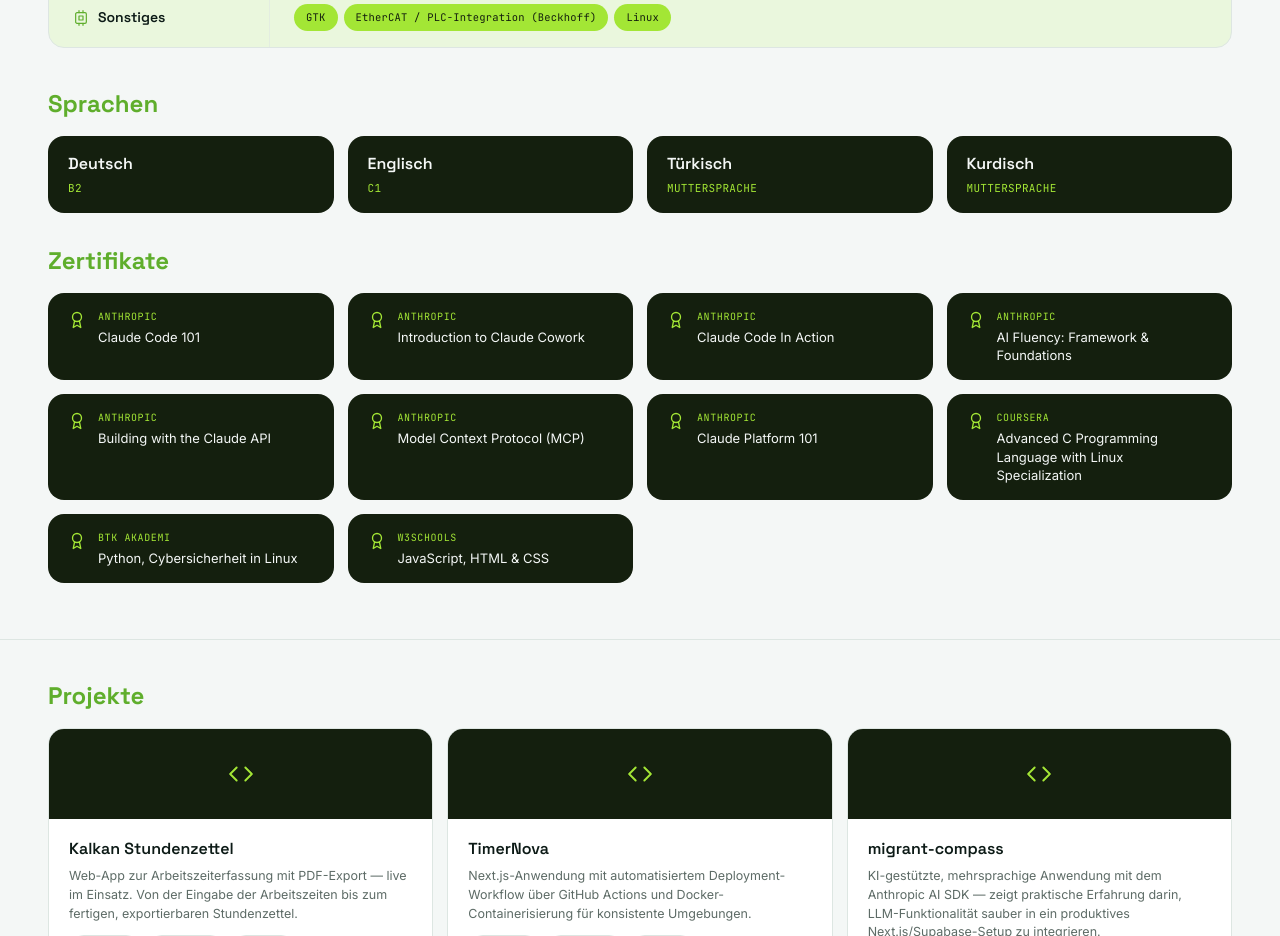
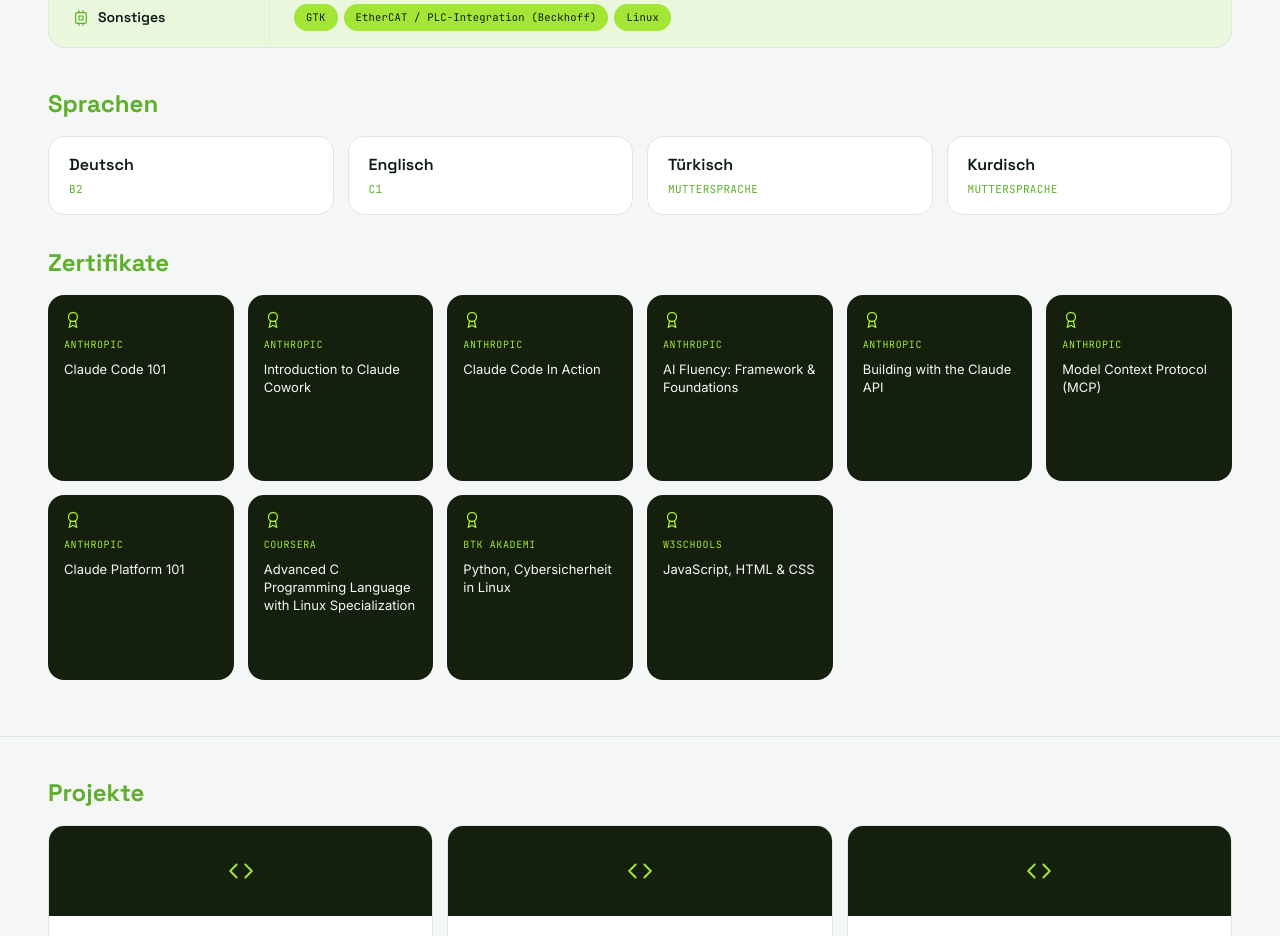
Before and after one commit to kalkanlatif/latif-portfolio, a Next.js app: page / in a window 1280 px wide. Shown: the part 1860-2796 px from the top of the page. Built offline with nearby package versions, Linux system fonts and the light colour scheme.

Commit message:
style: make certificate cards square and language cards white

```diff
--- a/src/components/Skills.tsx
+++ b/src/components/Skills.tsx
@@ -165,12 +165,12 @@ export default function Skills() {
           {languages.map((lang) => (
             <div
               key={lang.name}
-              className="rounded-card bg-card-dark px-5 py-4 transition-all duration-300 ease-out hover:-translate-y-1 hover:shadow-[0_14px_28px_-10px_rgba(20,31,14,0.5)]"
+              className="rounded-card border border-border bg-card px-5 py-4 transition-all duration-300 ease-out hover:-translate-y-1 hover:shadow-[0_14px_28px_-10px_rgba(20,31,14,0.15)]"
             >
-              <div className="font-display text-base font-semibold text-on-dark">
+              <div className="font-display text-base font-semibold text-ink">
                 {lang.name}
               </div>
-              <div className="mt-1 font-mono text-[11px] tracking-[0.03em] text-accent-bright uppercase">
+              <div className="mt-1 font-mono text-[11px] tracking-[0.03em] text-accent uppercase">
                 {lang.level}
               </div>
             </div>
@@ -182,11 +182,11 @@ export default function Skills() {
         <div className="mb-4 font-display text-2xl font-bold text-accent">
           Zertifikate
         </div>
-        <div className="grid grid-cols-[repeat(auto-fit,minmax(240px,1fr))] gap-3.5">
+        <div className="grid grid-cols-[repeat(auto-fit,minmax(170px,1fr))] gap-3.5">
           {certificates.map((cert) => (
             <div
               key={cert.issuer + cert.name}
-              className="flex items-start gap-3 rounded-card bg-card-dark px-5 py-4 transition-all duration-300 ease-out hover:-translate-y-1 hover:shadow-[0_14px_28px_-10px_rgba(20,31,14,0.5)]"
+              className="flex aspect-square flex-col items-start gap-2 rounded-card bg-card-dark p-4 transition-all duration-300 ease-out hover:-translate-y-1 hover:shadow-[0_14px_28px_-10px_rgba(20,31,14,0.5)]"
             >
               <svg
                 width="18"
@@ -197,18 +197,16 @@ export default function Skills() {
                 strokeWidth="1.8"
                 strokeLinecap="round"
                 strokeLinejoin="round"
-                className="mt-0.5 shrink-0"
+                className="shrink-0"
               >
                 <circle cx="12" cy="8" r="6" />
                 <path d="M8.7 13.5 7 22l5-3 5 3-1.7-8.5" />
               </svg>
-              <div>
-                <div className="font-mono text-[10px] tracking-[0.06em] text-accent-bright uppercase">
-                  {cert.issuer}
-                </div>
-                <div className="mt-1 font-body text-[13px] leading-[1.4] text-on-dark">
-                  {cert.name}
-                </div>
+              <div className="font-mono text-[10px] tracking-[0.06em] text-accent-bright uppercase">
+                {cert.issuer}
+              </div>
+              <div className="line-clamp-4 font-body text-[13px] leading-[1.4] text-on-dark">
+                {cert.name}
               </div>
             </div>
           ))}
```
